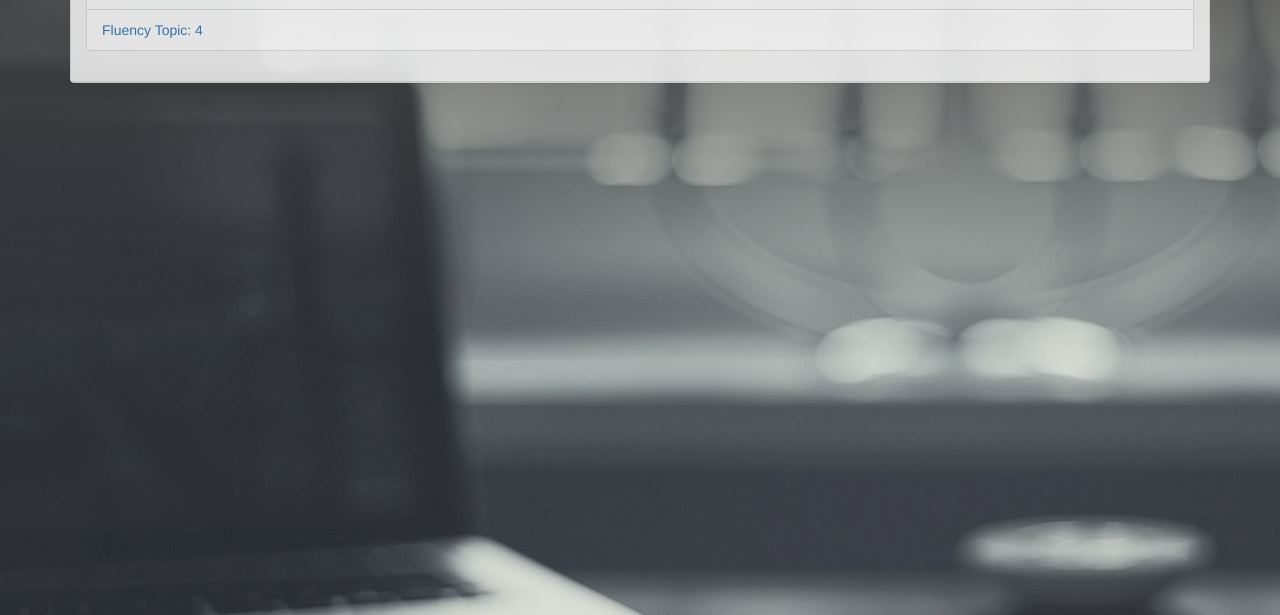
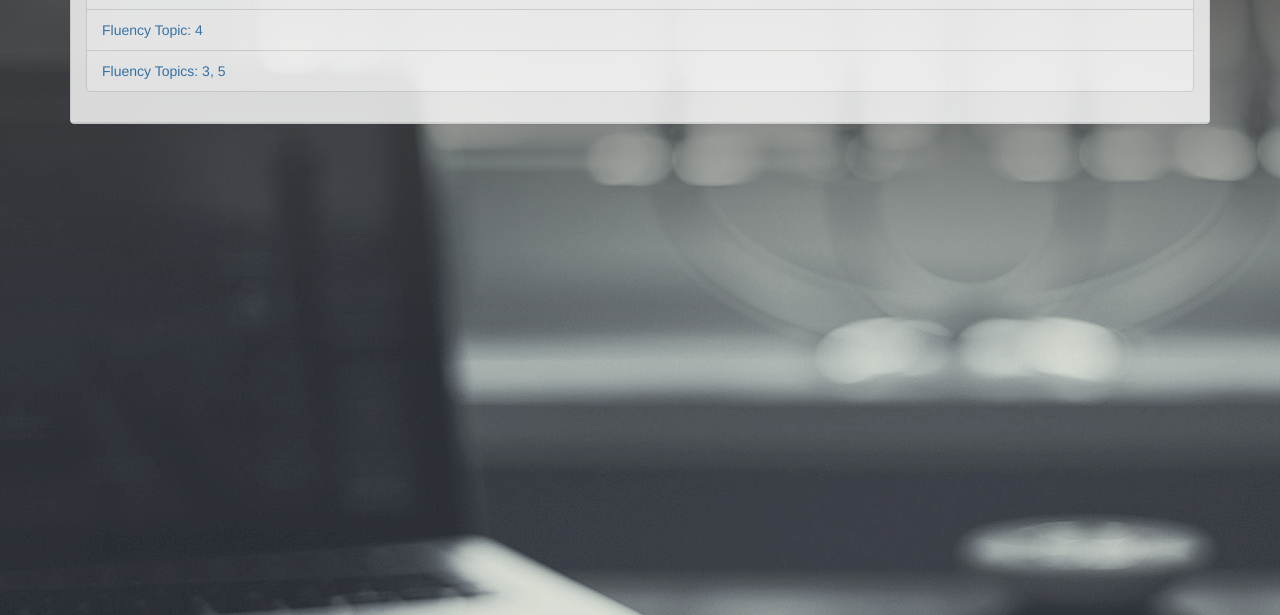
Before and after one commit to Reed-Jason/Reed-Jason.github.io, a plain HTML site: page projects.html in a window 1280 px wide. Shown: the part 185-800 px from the top of the page. Drawn offline with nearby package versions, Linux system fonts and the light colour scheme.

Commit message:
updating projects links

```diff
--- a/projects.html
+++ b/projects.html
@@ -39,6 +39,7 @@
                 <ul class="list-group">
                     <li class="list-group-item"><a href="../projects/JavaScript_Topics_1,2,6.html">Fluency Topics: 1,2,6</a></li>
                     <li class="list-group-item"><a href="../projects/AJAX.html">Fluency Topic: 4</a></li>
+                    <li class="list-group-item"><a href="../projects/Storage.html">Fluency Topics: 3, 5</a></li>
                 </ul>
             </div>
         </div>
```
